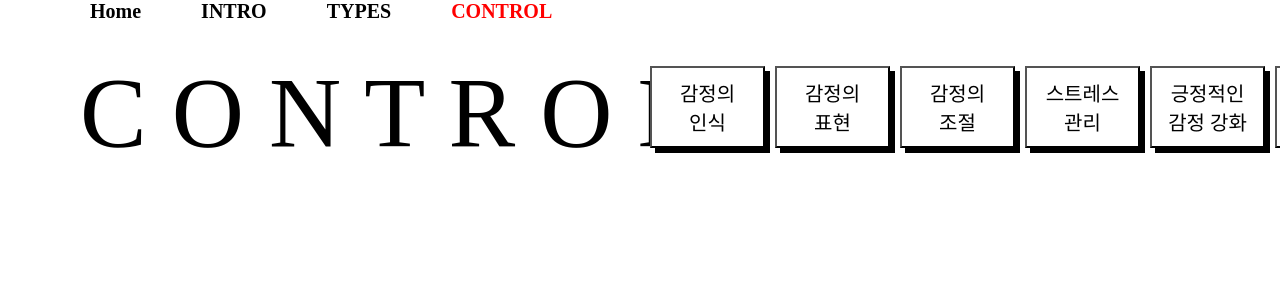
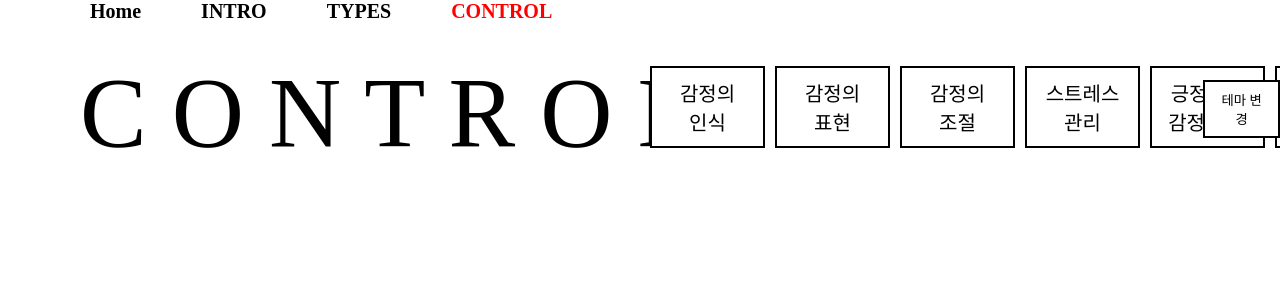
Before and after one commit to PraiseTheSunSola/emotion-project, a React (Create React App) app: page /Control in a window 1280 px wide. Shown: the top 300 px of the page. Built offline with nearby package versions, Linux system fonts and the light colour scheme; a web font is replaced by a local one.

Commit message:
테마모드 추가

```diff
--- a/src/App.js
+++ b/src/App.js
@@ -1,5 +1,12 @@
 import { createGlobalStyle } from "styled-components";
+import { ThemeProvider } from "styled-components";
+import { createContext, useContext } from "react"; // ThemeContext 관련 추가
 import { Emotion } from "./Project/Emotion";
+import { useState } from "react";
+import { lightTheme, darkTheme, GlobalStyle } from "./Project/Themes";
+import ToggleButton from "./Project/ToggleButton";
+
+export const ThemeContext = createContext();
 
 const Body = createGlobalStyle`
 @font-face {
@@ -34,6 +41,7 @@ const Body = createGlobalStyle`
 
 body {
   overflow-x: hidden;
+
 * {
   font-family: "NEXON Lv1 Gothic OTF";
   box-sizing: border-box;
@@ -42,10 +50,26 @@ body {
 `;
 
 function App() {
+  const [isDarkMode, setIsDarkMode] = useState(false);
+
+  const toggleTheme = () => {
+    setIsDarkMode((prevMode) => !prevMode);
+    console.log(isDarkMode);
+  };
+
   return (
     <>
-      <Body />
-      <Emotion />
+      <ThemeContext.Provider value={isDarkMode ? darkTheme : lightTheme}>
+        <ThemeProvider theme={isDarkMode ? darkTheme : lightTheme}>
+          <GlobalStyle />
+          <div>
+            <ToggleButton onClick={toggleTheme}>테마 변경</ToggleButton>
+          </div>
+          <Emotion />
+        </ThemeProvider>
+
+        <Body />
+      </ThemeContext.Provider>
     </>
   );
 }
--- a/src/Project/Control.js
+++ b/src/Project/Control.js
@@ -27,7 +27,7 @@ const Title = styled(motion.title)`
   margin-left: 80px;
   margin-bottom: 30px;
   &:hover {
-    color: red;
+    color: ${(props) => props.theme.hoverColor};
     text-shadow: 6px 5px gray;
   }
 `;
@@ -104,19 +104,22 @@ const Item = styled(motion.button)`
   width: 100%;
   font-size: 20px;
   word-break: keep-all;
-  background-color: white;
+  color: ${(props) => props.theme.textColor};
+  background-color: ${(props) => props.theme.backgroundColor};
+  border: 2px solid ${(props) => props.theme.textColor};
+  padding: 10px;
   margin-left: 10px;
-  box-shadow: 5px 5px;
-  padding: 10px;
 
   &:hover {
     cursor: pointer;
-    background-color: red;
+    background-color: ${(props) => props.theme.hoverColor};
   }
 
   &.active {
-    color: white;
-    background-color: black;
+    color: ${(props) => props.theme.activeColor};
+    box-shadow: none;
+    border: 5px inset ${(props) => props.theme.textColor};
+    background-color: ${(props) => props.theme.backgroundColor};
   }
 `;
 
@@ -141,15 +144,19 @@ const ListButton = styled.button`
   height: 50px;
   padding: 10px;
   font-size: 15px;
-  background-color: white;
+  color: ${(props) => props.theme.textColor};
+  border: 2px solid ${(props) => props.theme.textColor};
+  background-color: ${(props) => props.theme.backgroundColor};
   box-shadow: 5px 5px gray;
   &:hover {
     cursor: pointer;
-    background-color: red;
+    background-color: ${(props) => props.theme.hoverColor};
   }
   &.active {
-    color: white;
-    background-color: black;
+    color: ${(props) => props.theme.activeColor};
+    background-color: ${(props) => props.theme.backgroundColor};
+    border: 5px inset ${(props) => props.theme.textColor};
+    box-shadow: none;
   }
 `;
 
@@ -223,7 +230,7 @@ const Modal = styled(motion.div)`
   grid-template-columns: repeat(2, 600px);
   width: 1200px;
   height: 608px;
-  border: 4px solid black;
+  border: 4px solid ${(props) => props.theme.textColor};
   overflow: hidden;
 `;
 
--- a/src/Project/Homepage.js
+++ b/src/Project/Homepage.js
@@ -4,7 +4,8 @@ import { useState } from "react";
 import { Link } from "react-router-dom";
 import LifeQuotes from "./LifeQuotes";
 import { useEffect } from "react";
-
+import { ThemeContext } from "../App";
+import { useContext } from "react";
 const Page = styled(motion.div)`
   width: 100vw;
   height: 100vh;
@@ -22,7 +23,7 @@ const Quotes = styled(motion.div)`
 
 const QuotesText = styled(motion.div)`
   font-size: 20px;
-  color: rgba(0, 0, 0, 0.4);
+  color: ${(props) => props.theme.textColor};
   word-break: keep-all;
 `;
 
@@ -177,9 +178,9 @@ const ControlButton = styled(motion.button)`
 
 const StyledLink = styled(Link)`
   font-size: 45px;
-  color: black;
+  color: ${(props) => props.theme.textColor};
   padding: 20px;
-  border: 2px solid black;
+  border: 2px solid ${(props) => props.theme.textColor};
   text-decoration: none;
   &:hover {
     background-color: red;
@@ -198,6 +199,7 @@ const inout = {
 export function Homepage() {
   const [show, setShow] = useState(false);
   const [randomQuote, setRandomQuote] = useState(null);
+  const theme = useContext(ThemeContext);
 
   useEffect(() => {
     const randomIndex = Math.floor(Math.random() * LifeQuotes.length);
@@ -231,6 +233,7 @@ export function Homepage() {
               d="M 50 100 V 400 H 180 V 350 H 100 V 250 H 160 V 200 H 100 V 100 H 180"
               variants={draw}
               custom={1}
+              stroke={theme.textColor}
             />
 
             {/* M */}
@@ -238,6 +241,7 @@ export function Homepage() {
               d="M 250 100 V 400 H 340 V 200 H 440 V 400 H 530 V 100"
               variants={draw}
               custom={1.5}
+              stroke={theme.textColor}
             />
 
             {/* O */}
@@ -252,6 +256,7 @@ export function Homepage() {
               d="M 60 500 H 140 V 450 H 100 V 100 H 80 V 450 H 40 V 500"
               variants={draw}
               custom={2.5}
+              stroke={theme.textColor}
             />
 
             {/* I */}
@@ -259,6 +264,7 @@ export function Homepage() {
               d="M 230 500 H 310 V 450 H 270 V 100 H 250 V 450 H 210 V 500"
               variants={draw}
               custom={3}
+              stroke={theme.textColor}
             />
 
             {/* N */}
@@ -266,6 +272,7 @@ export function Homepage() {
               d="M 370 100 V 400 H 460 V 200 L 560 400 H 650 V 100"
               variants={draw}
               custom={3.5}
+              stroke={theme.textColor}
             />
           </SvgBox>
           <AnimatePresence>
--- a/src/Project/Introduction.js
+++ b/src/Project/Introduction.js
@@ -66,8 +66,8 @@ const MovePageTop = styled(motion.button)`
   height: 50px;
   font-size: 40px;
   border: 0px;
-  background-color: white;
-  color: black;
+  background-color: ${(props) => props.theme.backgroundColor};
+  color: ${(props) => props.theme.textColor};
   opacity: 1;
   &:hover {
     cursor: pointer;
@@ -157,8 +157,11 @@ const Item = styled(motion.button)`
   width: 100%;
   font-size: 20px;
   margin-left: 30px;
-  background-color: white;
-  box-shadow: 5px 5px;
+  padding: 5px;
+  color: ${(props) => props.theme.textColor};
+  background-color: ${(props) => props.theme.backgroundColor};
+  border: 2px solid ${(props) => props.theme.textColor};
+  box-shadow: 5px 5px ${(props) => props.theme.textColor};
 
   &:hover {
     cursor: pointer;
@@ -166,8 +169,10 @@ const Item = styled(motion.button)`
   }
 
   &.active {
-    color: white;
-    background-color: black;
+    color: red;
+    box-shadow: none;
+    border: 5px inset ${(props) => props.theme.textColor};
+    background-color: ${(props) => props.theme.backgroundColor};
   }
 `;
 
--- a/src/Project/Navbar.js
+++ b/src/Project/Navbar.js
@@ -7,12 +7,12 @@ const Home = styled.div`
   width: 100%;
   /* height: 50px; */
   z-index: 2;
-  background-color: white;
+  background-color: ${(props) => props.theme.backgroundColor};
 `;
 
 const Page = styled(NavLink)`
   margin: 30px;
-  color: black;
+  color: ${(props) => props.theme.textColor};
   text-decoration: none;
   font-size: 20px;
   font-weight: 600;
@@ -20,7 +20,7 @@ const Page = styled(NavLink)`
     text-shadow: 1px 17px gray;
   }
   &.active {
-    color: red;
+    color: ${(props) => props.theme.activeColor};
   }
 `;
 
--- /dev/null
+++ b/src/Project/Themes.js
@@ -0,0 +1,29 @@
+import { createGlobalStyle } from "styled-components";
+
+export const lightTheme = {
+  backgroundColor: "white",
+  textColor: "black",
+  activeColor: "red",
+  hoverColor: "red",
+};
+
+export const darkTheme = {
+  backgroundColor: "black",
+  textColor: "white",
+  activeColor: "blue",
+  hoverColor: "blue",
+};
+
+// 이 아래에 적지 프롭스로 코딩하지 않아도
+// color: ${(props) => props.theme.hoverColor}; 이런식으로 적용이 된다.
+
+export const GlobalStyle = createGlobalStyle`
+  body {
+    background-color: ${(props) => props.theme.backgroundColor};
+    color: ${(props) => props.theme.textColor};
+  }
+  &.active {
+    color: ${(props) => props.theme.activeColor};
+  }
+
+`;
--- /dev/null
+++ b/src/Project/ToggleButton.js
@@ -0,0 +1,42 @@
+import styled from "styled-components";
+import { motion } from "framer-motion";
+
+const ToggleButtonStyled = styled(motion.button)`
+  position: fixed;
+  top: 10%;
+  left: 94%;
+  background-color: ${(props) => props.theme.backgroundColor};
+  color: ${(props) => props.theme.textColor};
+  padding: 8px 16px;
+  border: 2px solid ${(props) => props.theme.textColor};
+  z-index: 2;
+  cursor: pointer;
+  &:hover {
+    border-style: dashed;
+  }
+`;
+
+const ToggleButtonAnimation = {
+  start: { opacity: 0, scale: 0 },
+  end: {
+    opacity: 1,
+    scale: 1,
+    rotateZ: 0,
+    transition: { type: "spring", delay: 1.5 },
+  },
+};
+
+function ToggleButton({ onClick, children }) {
+  return (
+    <ToggleButtonStyled
+      variants={ToggleButtonAnimation}
+      initial="start"
+      animate="end"
+      onClick={onClick}
+    >
+      {children}
+    </ToggleButtonStyled>
+  );
+}
+
+export default ToggleButton;
```
Also changed, not shown: src/Project/Regulation.js (+51 -50 lines), 1 other file (tests, documents, lock files or other folders).
